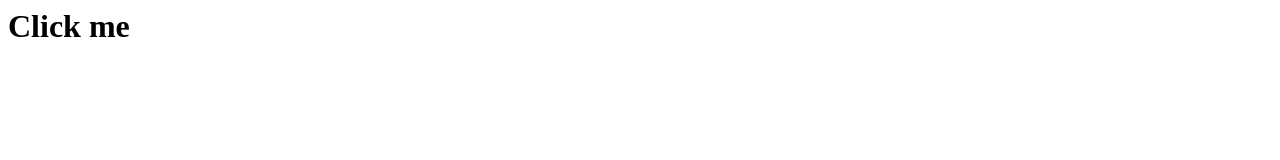
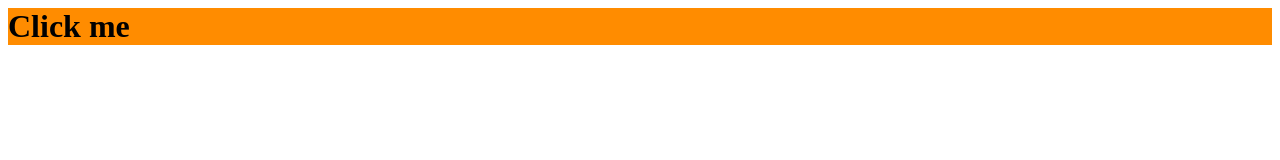
Before and after one commit to gasolin/onboarding.js, a plain HTML site: page index.html in a window 1280 px wide. Drawn offline with Linux system fonts and the light colour scheme.

Commit message:
add style hook for launcher icon

```diff
--- a/onboarding.css
+++ b/onboarding.css
@@ -1,3 +1,7 @@
+.launcher {
+  background-color: darkorange;
+}
+
 .onboard {
  width: 320px; /* set with css variable */
  height: 400px; /* set with css variable */
--- a/onboarding.js
+++ b/onboarding.js
@@ -35,6 +35,7 @@ var onBoarding = {
     alert(`${args.filter(arg => !arg).length} tour(s) left`);
     let fragment = document.createDocumentFragment();
     let launcher = document.createElement("h1");
+    launcher.className = "launcher";
     launcher.textContent = "Click me";
 
     let overlay = document.createElement("div");
```
Also changed, not shown: default-browser.js (indentation only), private-browsing.js (indentation only).
